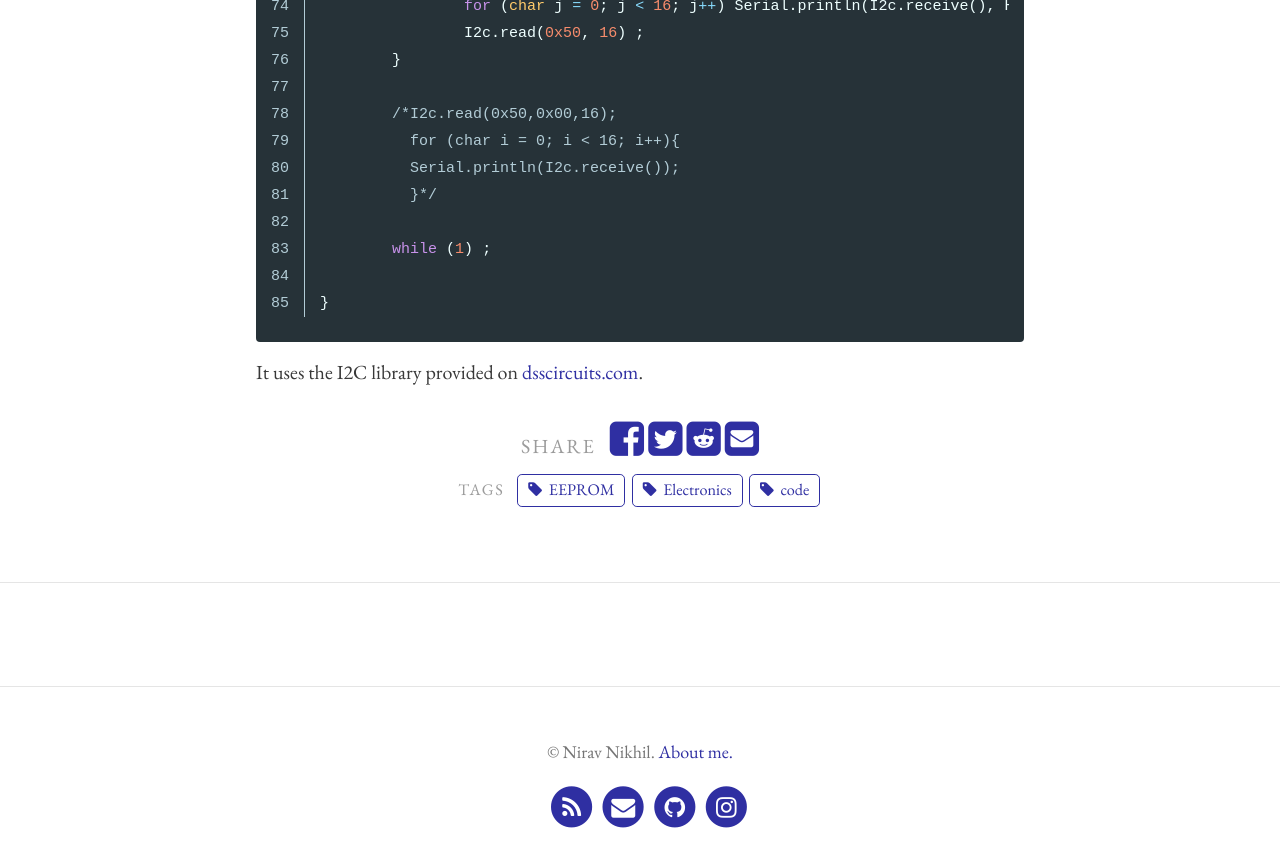
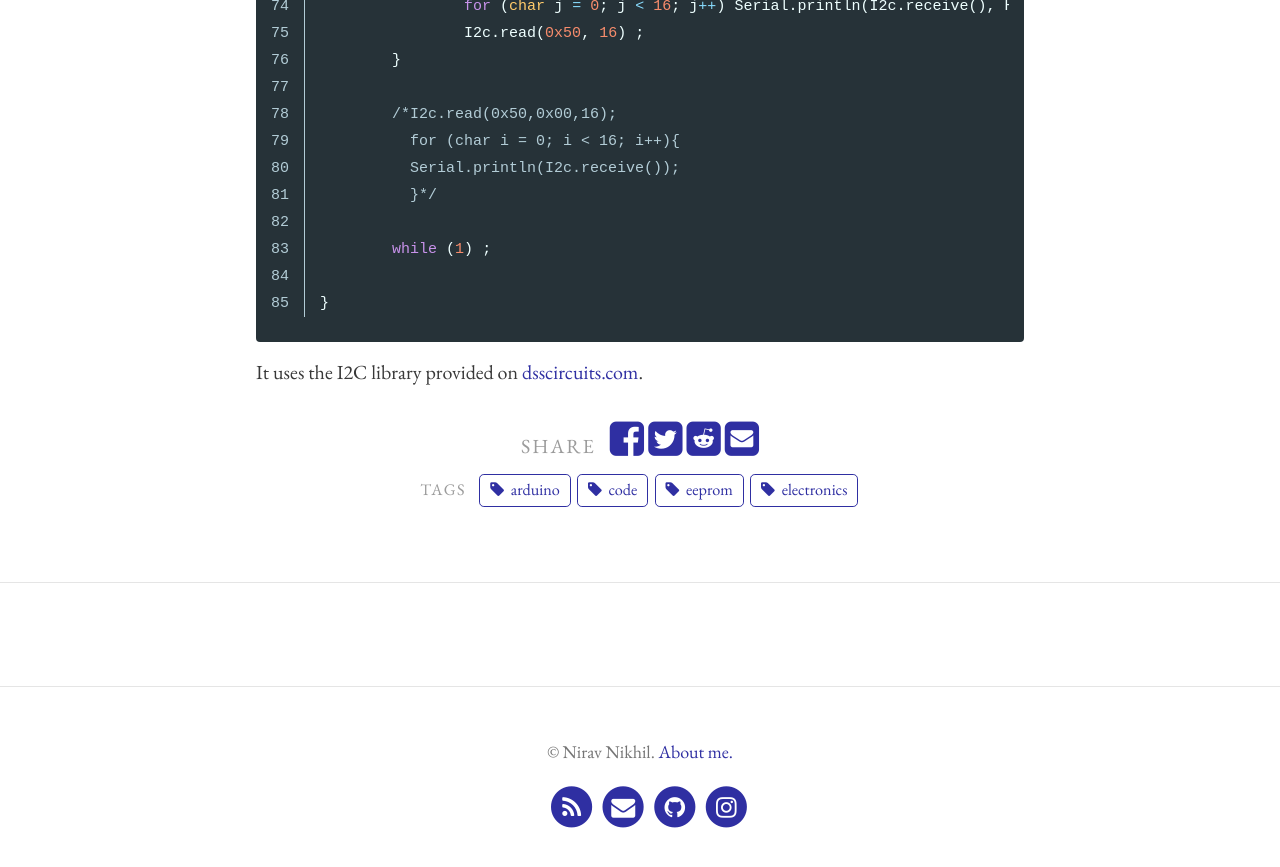
Before and after one commit to niravcodes/niravcodes.github.io, a Jekyll site: the page built from _posts/2018-05-20-the-pain-of-falling-from-16-to-2kb-and-a-eeprom-programmer.md, in a window 1280 px wide and 900 px high, scrolled down 2649 px. Shown: the top 867 px of the window. Built offline with Jekyll 4.4.1, drawn with Linux system fonts in a browser that asks for light colours; comment, search, counter and statistics services are not loaded.

Commit message:
Update from Forestry.io - Updated 2018-05-20-the-pain-of-falling-from-16-to-2kb-and-a-eeprom-programmer.md

```diff
--- a/_posts/2018-05-20-the-pain-of-falling-from-16-to-2kb-and-a-eeprom-programmer.md
+++ b/_posts/2018-05-20-the-pain-of-falling-from-16-to-2kb-and-a-eeprom-programmer.md
@@ -3,8 +3,9 @@ layout: post
 title: The pain of falling from 16 to 2KB and a EEPROM PROGRAMMER
 tags:
 - code
-- EEPROM
-- Electronics
+- electronics
+- eeprom
+- arduino
 
 ---
 So EEPROM sizes are measured in bits... who knew. I spent the last several days in the happy illusion that I had EEPROM chips capable of holding 16KB of data. With 16KB, I can store about 4 seconds of 4 bit data sampled at 8000 khz, which is enough for my little sound playing project.
```
